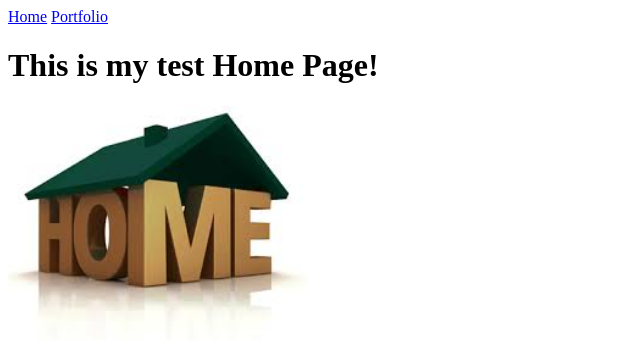
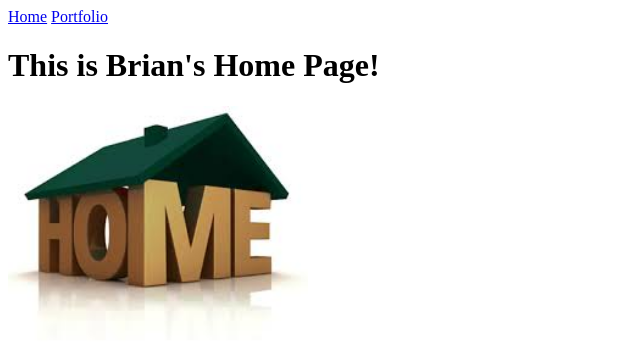
Before and after one commit to bshine/bshine.github.io, a plain HTML site: page my-website/index.html in a window 1280 px wide. Shown: the whole page, without its empty margins (0-640 px from the left). Drawn offline with Linux system fonts and the light colour scheme.

Commit message:
About Page

```diff
--- a/my-website/index.html
+++ b/my-website/index.html
@@ -7,7 +7,7 @@
   <body>
     <a href="index.html">Home</a>
     <a href="portfolio.html">Portfolio</a>
-    <h1>This is my test Home Page!</h1>
+    <h1>This is Brian's Home Page!</h1>
     <img src="images/home.jpg" height="250">
   </body>
 </html>
```
